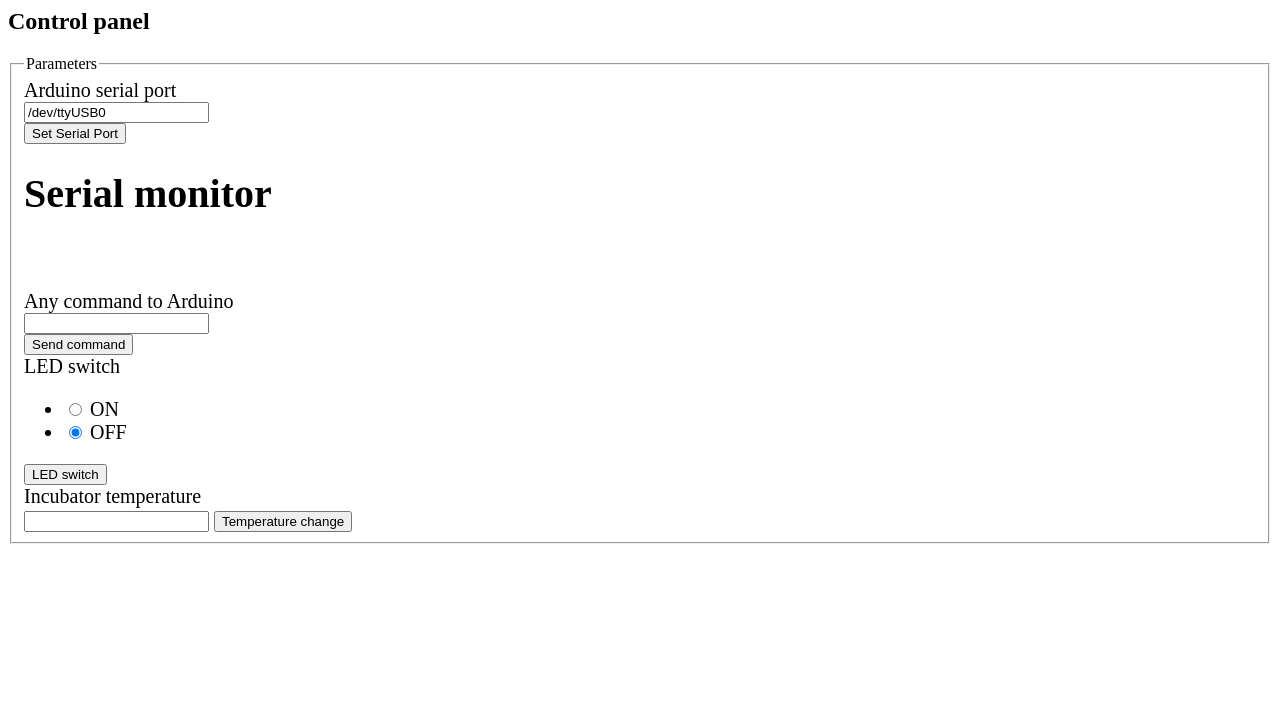
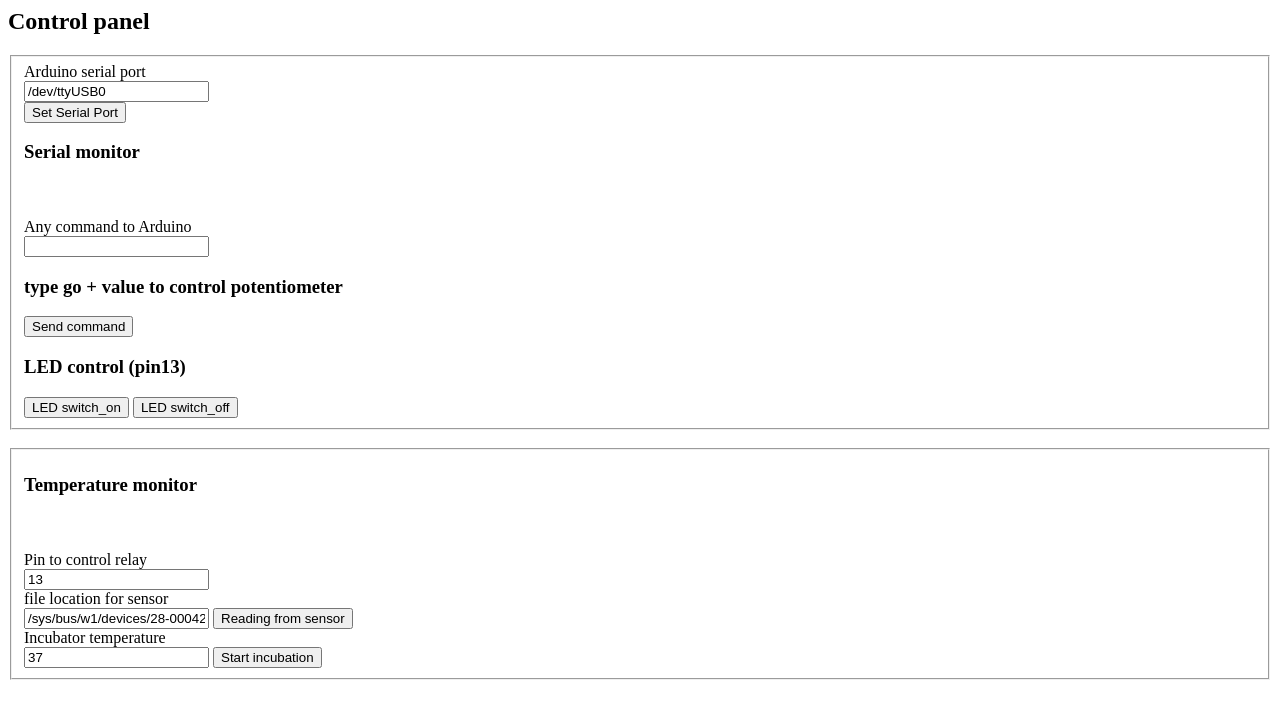
Before and after one commit to herbzhao/IOT-lab, a Flask app: page /IOT in a window 1280 px wide. Shown: the top 719 px of the page. Run offline with Flask 2, Linux system fonts and the light colour scheme; data that the repository does not hold is empty; some libraries are stand-ins or nearby versions.

Commit message:
beta 3
implemented mod_wsgi-express
Run with

sudo mod_wsgi-express start-server server.wsgi --port=80 \
    --user www-data --group www-data

```diff
--- a/form.py
+++ b/form.py
@@ -7,20 +7,35 @@ from wtforms import validators, ValidationError   # validator for input
 class ContactForm(Form):
 	Port = TextField('Arduino serial port', default = '/dev/ttyUSB0')
 
+	set_serial = SubmitField("Set Serial Port")  # Click button to set serial port
+
 	port_command = TextField('Any command to Arduino', default = '')
-
-	LED = RadioField('LED switch', choices = [(1,'ON'),(2,'OFF')], default=2)
-
-	Temperature = TextField('Incubator temperature')
-
-	set_serial = SubmitField("Set Serial Port")  # Click button to set serial port
 
 	send_command = SubmitField("Send command")    # click button to send command through serial
 
+#	LED = RadioField('LED switch', choices = [(1,'ON'),(2,'OFF')], default=2)
 
-	led_button = SubmitField("LED switch")    # click button to swtich on/off LED
+	led_button_on = SubmitField("LED switch_on")    # click button to swtich on/off LED
+	led_button_off = SubmitField("LED switch_off")    # click button to swtich on/off LED
 
-	set_temp = SubmitField("Temperature change")    # click button to change incubator temperature setting
+
+	relay_pin = TextField('Pin to control relay', default = '13')
+
+	sensor_location = TextField('file location for sensor', default = '/sys/bus/w1/devices/28-00042b6579ff/w1_slave')
+
+	set_sensor = SubmitField("Reading from sensor")    # click button to change incubator temperature setting
+
+	Temperature = TextField('Incubator temperature', default = '37')
+
+	incubate = SubmitField("Start incubation")    # click button to change incubator temperature setting
+
+
+
+
+
+
+
+
 
 
 #	Port = TextField('Arduino serial port')
--- a/server.py
+++ b/server.py
@@ -2,9 +2,9 @@ from flask import Flask, render_template, request, flash, jsonify
 from flask import redirect, url_for, session
 from form import ContactForm
 from IOT_Arduino import ArduinoControl
-import serial
+# If run on Raspberry Pi
+from IOT_RPi import RPiControl
 
-#from IOT_RPi import RPiControl
 
 app = Flask(__name__)
 app.secret_key= 'waterscope'
@@ -17,13 +17,14 @@ app.secret_key= 'waterscope'
 @app.route("/IOT", methods = ['GET', 'POST'])
 def contact():
 	global serial_port
+	global incubator
+
 	# few variables initialise
 	form =  ContactForm()
 	if request.method == 'POST':
 	#Change default value once user input  something
 		form.Port.default = form.Port.data
 		form.port_command.default = form.port_command.data
-		form.LED.default = form.LED.data
 		form.Temperature.default = form.Temperature.data
 		# Press set serial button
 
@@ -46,19 +47,26 @@ def contact():
 			# return to HTML page once submit
 			return render_template('index.html', form = form)
 
+		# Press Led_on/off button
+		elif 'led_button_on' in request.form:
+			serial_port.excute('high')
+			return render_template('index.html', form = form)
 
-		# Press Led_switch button
-		elif 'led_button' in request.form:
-		# radio button to control LED
-			if form.LED.data == '1':
-				serial_port.led_on()
-			elif form.LED.data == '2':
-				serial_port.led_off()
+		elif 'led_button_off' in request.form:
+			serial_port.excute('low')
+			return render_template('index.html', form = form)
+
+
+		elif 'set_sensor' in request.form:
+			incubator = RPiControl(int(form.relay_pin.data), form.sensor_location.data,\
+				int(form.Temperature.data))
 			return render_template('index.html', form = form)
 
 		# Press temperature change
-		elif 'set_temp' in request.form:
-			pass
+		elif 'incubate' in request.form:
+			incubator.set_pin()
+			incubator.temp_control()
+			return render_template('index.html', form = form)
 
 		#initialise the form
 	elif request.method == 'GET':
@@ -67,13 +75,23 @@ def contact():
 
 
 
-@app.route('/result')
+@app.route('/voltage')
 def serial_monitor():
 	global serial_port
 	voltage = serial_port.monitor()
 	return jsonify(voltage)
 
 
+
+@app.route('/temperature')
+def read_temperature():
+	global incubator
+	temperature = incubator.read_temp_json()
+	return jsonify(temperature)
+
+
+
+
 if __name__ == "__main__":
 #	app.run(host='0.0.0.0', port=80, debug=True)
 	#app.run(host='10.0.0.1', debug=True)
--- /dev/null
+++ b/server.wsgi.py
@@ -0,0 +1 @@
+from server import app as application
--- a/static/script.js
+++ b/static/script.js
@@ -1,11 +1,18 @@
 function voltage_read() {
-	$.getJSON($SCRIPT_ROOT + '/result', function(data)
+	$.getJSON($SCRIPT_ROOT + '/voltage', function(data)
 	{$('#voltage').text(data.value);});
 }
+
+function temp_read() {
+	$.getJSON($SCRIPT_ROOT + '/temperature', function(data)
+	{$('#temp').text(data.value);});
+}
+
 
 
 function repeater (){
 	setInterval(function(){ voltage_read() }, 90);
+	setInterval(function(){ temp_read() }, 200);
 }
 
 
--- a/templates/index.html
+++ b/templates/index.html
@@ -19,12 +19,10 @@
 				{% endfor %}
 
 
-				<legend>Parameters</legend>
-				{{ form.hidden_tag() }}
-				{{ form.csrf_token }}
+
 
 				<!-- form start here -->
-				<div style="font-size: 20px;">
+				<div>
 
 					{{ form.Port.label }}
 					<br>
@@ -33,8 +31,8 @@
 					{{ form.set_serial }}
 					<br>
 
-					<h1>Serial monitor</h1>
-<!--					<button type="button" id="start_monitor" name="start_monitor">Start reading</button><br><br>   -->
+					<h3>Serial monitor</h3>
+		<!--<button type="button" id="start_monitor" name="start_monitor">Start reading</button><br><br>   -->
 					<strong><div id="voltage"></div></strong>
 					<br>
 					<br>
@@ -43,27 +41,53 @@
 					<br>
 					{{ form.port_command }}
 					<br>
+					<h3>type go + value to control potentiometer</h3>
 
 
 					{{ form.send_command }}
 					<br>
-					{{ form.LED.label }}
+
+					<h3>LED control (pin13) </h3>
+					{{ form.led_button_on }}
+					{{ form.led_button_off }}
+					<br>
+
+			</div>
+			</fieldset>
+			<br>
+
+
+			<fieldset>
+			<div>
+
+					<h3>Temperature monitor</h3>
+					<strong><div id="temp"></div></strong>
+					<br>
+
+					<br>
+					{{ form.relay_pin.label}}
+					<br>
+					{{ form.relay_pin}}
+
+
+					<br>
+					{{ form.sensor_location.label}}
+					<br>
+					{{ form.sensor_location}}
+					{{ form.set_sensor}}
+
+					<br>
+					{{ form.Temperature.label}}
+					<br>
+					{{ form.Temperature}}
+					{{ form.incubate }}
+
 					<br>
 
 
-					{{ form.LED }}
-					{{ form.led_button }}
-					<br>
-
-
-					{{ form.Temperature.label}}
-					<br>
-					{{ form.Temperature}}
-					{{ form.set_temp }}
-
-					<br>
 
 				</div>
+				</fieldset>
 
 
 {% endblock %}
```
Also changed, not shown: IOT_RPi.py (+15 -20 lines), 5 other files.
